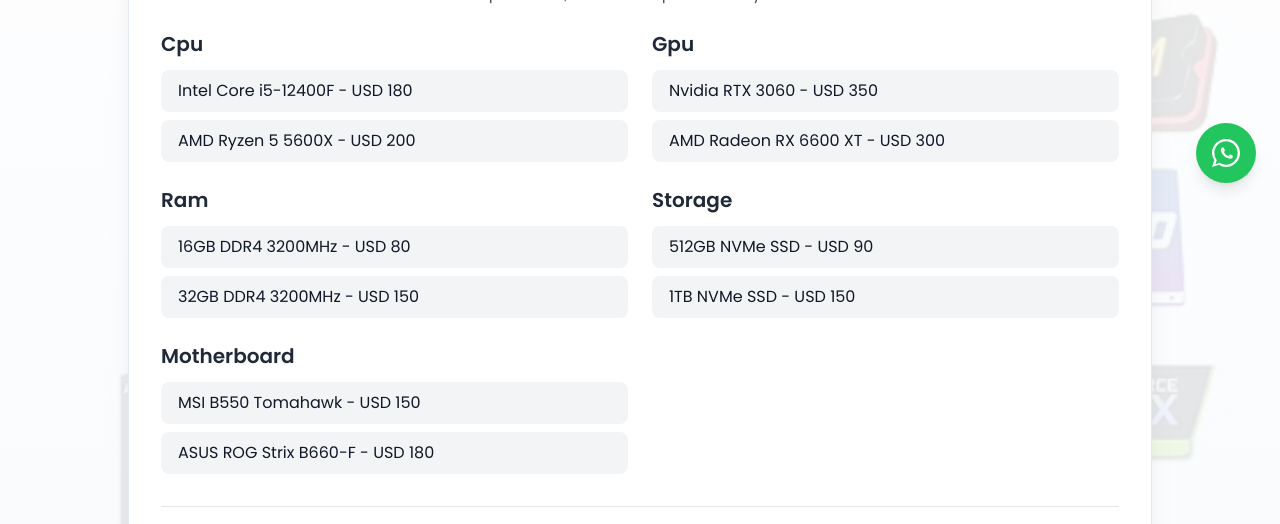
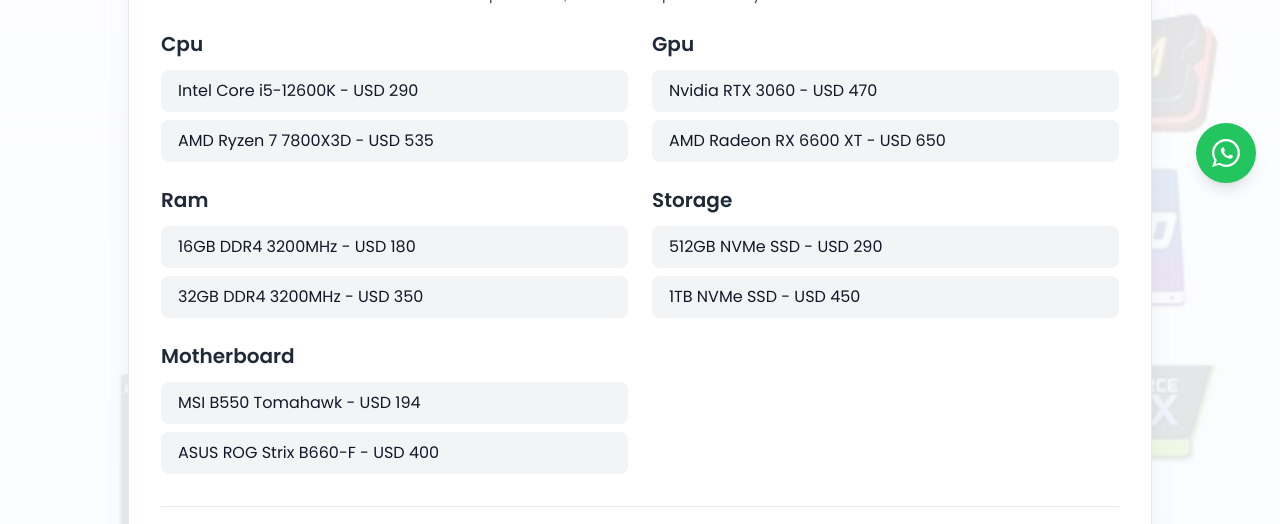
Before and after one commit to alejandr088/NodoX, a React (Vite) app: page /pc-builder in a window 1280 px wide. Shown: the part 593-1117 px from the top of the page. Built offline with nearby package versions, Linux system fonts and the light colour scheme.

Commit message:
fixed prices

```diff
--- a/src/components/PCBuilder.jsx
+++ b/src/components/PCBuilder.jsx
@@ -2,24 +2,24 @@
 
 const COMPONENTS_DATA = {
   cpu: [
-    { id: 1, name: "Intel Core i5-12400F", price: 180, platform: "intel", watts: 95 },
-    { id: 2, name: "AMD Ryzen 5 5600X", price: 200, platform: "amd", watts: 105 },
+    { id: 1, name: "Intel Core i5-12600K", price: 290, platform: "intel", watts: 95 },
+    { id: 2, name: "AMD Ryzen 7 7800X3D", price: 535, platform: "amd", watts: 105 },
   ],
   gpu: [
-    { id: 1, name: "Nvidia RTX 3060", price: 350, watts: 170 },
-    { id: 2, name: "AMD Radeon RX 6600 XT", price: 300, watts: 160 },
+    { id: 1, name: "Nvidia RTX 3060", price: 470, watts: 170 },
+    { id: 2, name: "AMD Radeon RX 6600 XT", price: 650, watts: 160 },
   ],
   ram: [
-    { id: 1, name: "16GB DDR4 3200MHz", price: 80, watts: 12 },
-    { id: 2, name: "32GB DDR4 3200MHz", price: 150, watts: 18 },
+    { id: 1, name: "16GB DDR4 3200MHz", price: 180, watts: 12 },
+    { id: 2, name: "32GB DDR4 3200MHz", price: 350, watts: 18 },
   ],
   storage: [
-    { id: 1, name: "512GB NVMe SSD", price: 90, watts: 8 },
-    { id: 2, name: "1TB NVMe SSD", price: 150, watts: 10 },
+    { id: 1, name: "512GB NVMe SSD", price: 290, watts: 8 },
+    { id: 2, name: "1TB NVMe SSD", price: 450, watts: 10 },
   ],
   motherboard: [
-    { id: 1, name: "MSI B550 Tomahawk", price: 150, platform: "amd", watts: 45 },
-    { id: 2, name: "ASUS ROG Strix B660-F", price: 180, platform: "intel", watts: 45 },
+    { id: 1, name: "MSI B550 Tomahawk", price: 194, platform: "amd", watts: 45 },
+    { id: 2, name: "ASUS ROG Strix B660-F", price: 400, platform: "intel", watts: 45 },
   ],
 };
 
```
